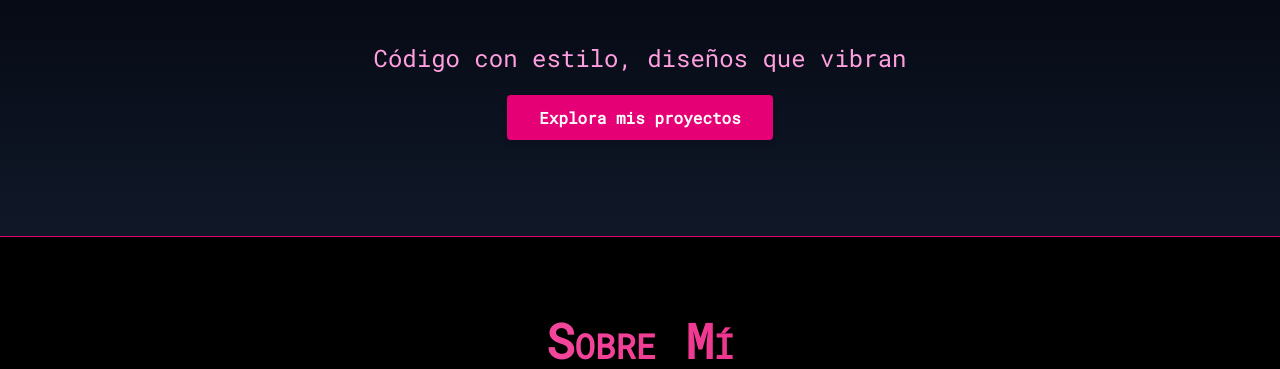
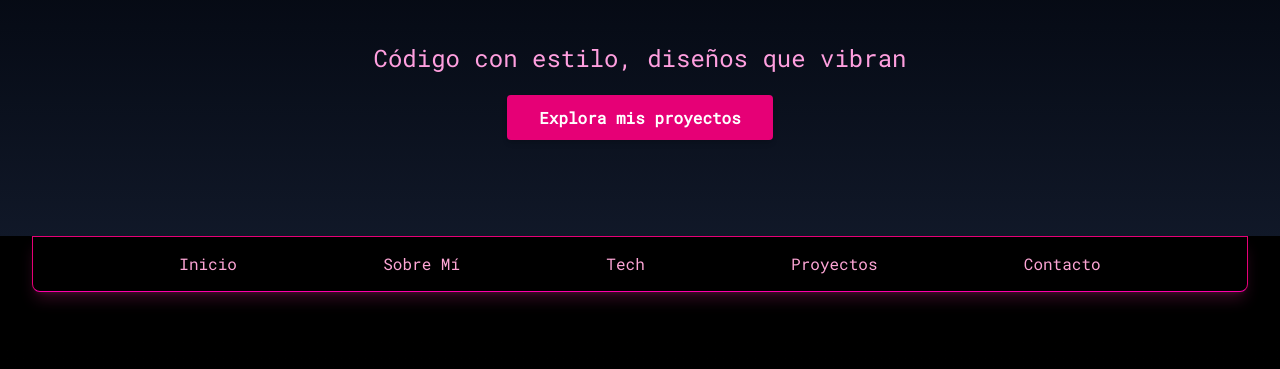
Before and after one commit to YohannaGelo/portfolio, a website: page index.html in a window 1280 px wide. Shown: the part 564-933 px from the top of the page. Drawn offline with Linux system fonts and the light colour scheme.

Commit message:
Agregar menú de navegación flotante y estilos personalizados, mejorar efectos de animación y corregir estilos en CSS.

```diff
--- a/index.html
+++ b/index.html
@@ -18,8 +18,9 @@
 </head>
 
 <body class="bg-black text-gray-100 font-mono">
+
     <!-- Hero Section -->
-    <section
+    <section id="hero"
         class="min-h-screen flex items-center justify-center relative overflow-hidden bg-gradient-to-b from-black to-gray-900">
         <div class="container mx-auto px-4 z-10 text-center">
             <!-- Logo con animación -->
@@ -32,8 +33,35 @@
         </div>
     </section>
 
+<!-- Menú flotante -->
+<nav id="floating-nav"
+    class="mx-auto z-50 w-full bg-gray-900 border border-pink-600 rounded-b-lg shadow-lg shadow-pink-500/20 transition-all duration-300">
+    <div class="flex justify-evenly items-center">
+        <a href="#" class="nav-hover nav-link px-4 py-3 text-pink-300 hover:text-white hover:bg-pink-900/50 transition-colors">
+            Inicio
+        </a>
+        <a href="#about"
+            class="nav-hover nav-link px-4 py-3 text-pink-300 hover:text-white hover:bg-pink-900/50 transition-colors">
+            Sobre Mí
+        </a>
+        <a href="#tech"
+            class="nav-hover nav-link px-4 py-3 text-pink-300 hover:text-white hover:bg-pink-900/50 transition-colors">
+            Tech
+        </a>
+        <a href="#projects"
+            class="nav-hover nav-link px-4 py-3 text-pink-300 hover:text-white hover:bg-pink-900/50 transition-colors">
+            Proyectos
+        </a>
+        <a href="#contact"
+            class="nav-hover nav-link px-4 py-3 text-pink-300 hover:text-white hover:bg-pink-900/50 transition-colors">
+            Contacto
+        </a>
+    </div>
+</nav>
+
     <!-- Sección Sobre Mí -->
-    <section id="about" class="py-20 px-4 bg-gradient-to-b from-black to-gray-800 border-t-1 border-t-pink-600 border-t-1 border-t-pink-600">
+    <section id="about"
+        class="py-20 px-4 bg-gradient-to-b from-black to-gray-800">
         <div class="container mx-auto max-w-5xl">
             <h2>Sobre Mí</h2>
 
@@ -51,7 +79,8 @@
                 </div> -->
                 <div class="hologram-container">
                     <div class="hologram-effect w-full md:w-1/3 flex justify-center">
-                        <img src="dist/assets/img/yomisma.webp" alt="Yohanna Gelo" class="hologram-img w-full h-auto object-cover rounded-sm">
+                        <img src="dist/assets/img/yomisma.webp" alt="Yohanna Gelo"
+                            class="hologram-img w-full h-auto object-cover rounded-sm">
                         <div class="hologram-particles" id="particles"></div>
                     </div>
                 </div>
--- a/src/css/styles.css
+++ b/src/css/styles.css
@@ -57,6 +57,26 @@
 /* -------------------------- CUSTOM STYLES -------------------------- */
 
 /* 🖌️ MIS ESTILOS PERSONALIZADOS 🖌️ */
+
+#floating-nav {
+    position: sticky; /* Se queda fijo al hacer scroll */
+    top: 0; /* Se fija en la parte superior */
+    z-index: 50; /* Asegúrate de que esté por encima de otros elementos */
+    width: 95%; /* Ocupa todo el ancho de la pantalla */
+    background-color: rgba(0, 0, 0, 0.8); /* Fondo para que sea visible */
+    border-bottom: 1px solid var(--color-rosa-oscuro); /* Línea inferior opcional */
+    padding: 0.2rem 1rem; /* Espaciado interno */
+    transition: all 0.4s ease-in-out;
+}
+
+.nav-hover:hover {
+    @apply bg-transparent text-pink-400 shadow-lg;
+        cursor: pointer;
+        box-shadow:
+        0 0 1.5px #FF6EC7,
+        inset 0 0 1.5px #FF6EC7;
+}
+
 
 /* Animaciones para el logo de la página */
 @keyframes cyber-bounce {
```
Also changed, not shown: dist/assets/js/main.js, dist/css/styles.css. Lines whose indentation alone changed are shown as unchanged.
